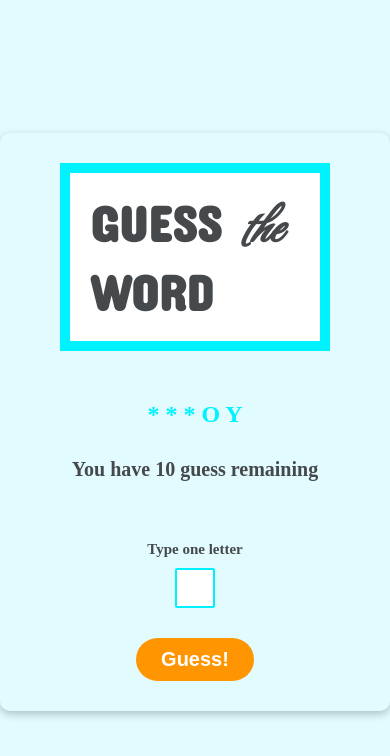
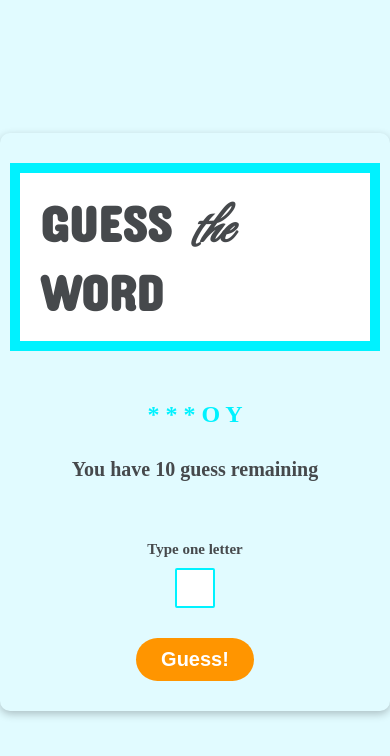
Before and after one commit to sagar1343/Guessing-game, a plain HTML site: page index.html in a window 390 px wide. Drawn offline with Linux system fonts and the light colour scheme.

Commit message:
responisve

```diff
--- a/index.css
+++ b/index.css
@@ -100,3 +100,8 @@ button {
 button:hover {
   background-color: #ff7e05;
 }
+@media screen and (max-width: 546px) {
+  .container {
+    padding-inline: 1rem;
+  }
+}
```
